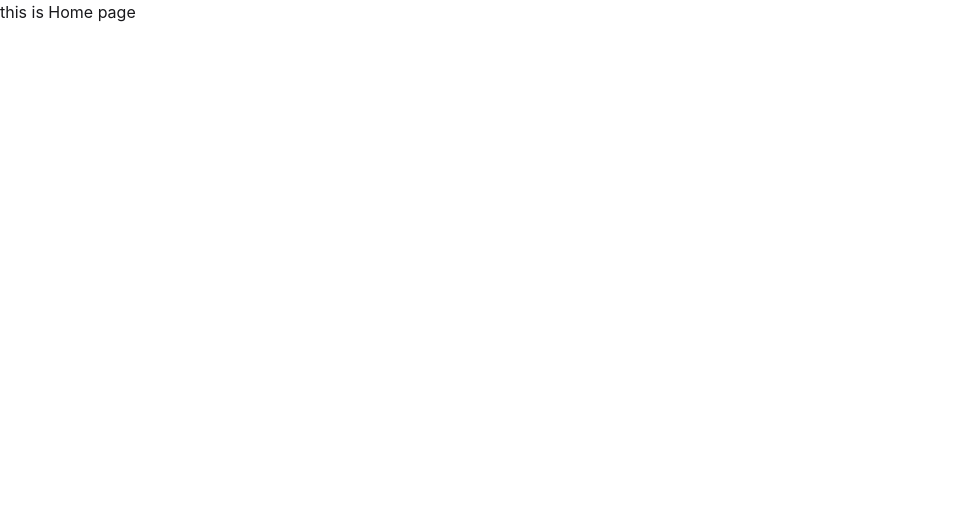
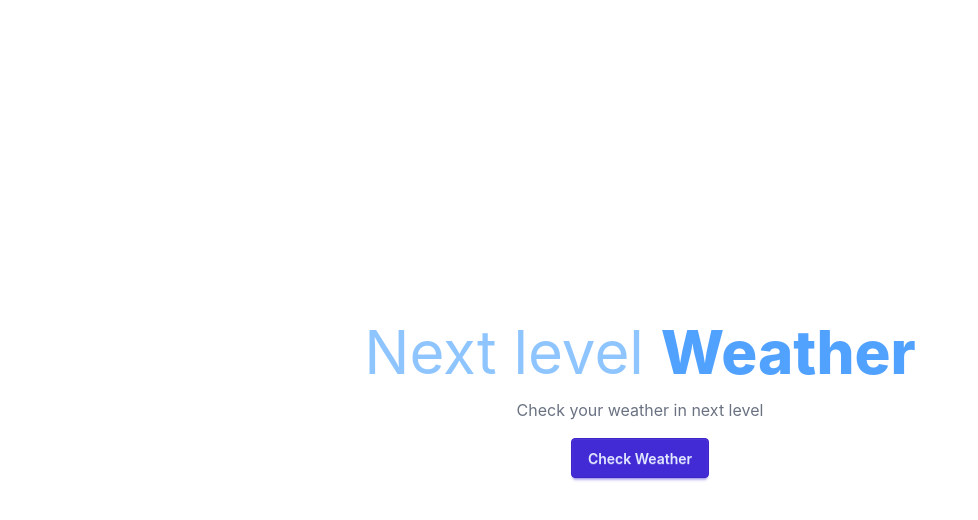
Before and after one commit to segfaulted11/Weather-App, a React (Vite) app: page / in a window 1280 px wide. Shown: the top 520 px of the page, without its empty margins (0-978 px from the left). Built offline with nearby package versions, Linux system fonts and the light colour scheme.

Commit message:
Nested Routing configuration & Outlet

```diff
--- a/index.html
+++ b/index.html
@@ -1,5 +1,5 @@
 <!doctype html>
-<html lang="en">
+<html lang="en" data-theme="light">
   <head>
     <meta charset="UTF-8" />
     <link rel="icon" type="image/svg+xml" href="/favicon.svg" />
--- a/src/App.jsx
+++ b/src/App.jsx
@@ -3,11 +3,18 @@ import { createBrowserRouter } from "react-router";
 import { RouterProvider } from "react-router/dom";
 import Home from './pages/Home';
 import AboutUs from './pages/AboutUs';
+import MainLayout from './layouts/MainLayout';
 
 const router = createBrowserRouter([
   {
     path: "/",
-    element: <Home/>,
+    Component : MainLayout,
+    children : [
+      {
+        index : true,
+        element : <Home/>
+      }
+    ]
   },
   {
     path: "/about",
--- /dev/null
+++ b/src/layouts/MainLayout.jsx
@@ -0,0 +1,16 @@
+import { Outlet } from "react-router"
+
+//jodi bhule jao ondho kore dao
+function MainLayout() {
+  return (
+    <div>
+
+        <div className="min-h-screen flex justify-center items-center">
+        <Outlet/>
+        </div>
+
+    </div>
+  )
+}
+
+export default MainLayout
--- a/src/pages/Home.jsx
+++ b/src/pages/Home.jsx
@@ -1,7 +1,14 @@
 
 function Home() {
   return (
-    <div>this is Home page</div>
+    <div className="text-center">
+
+    <h1 className="text-6xl text-blue-300">Next level <span className="text-blue-400 font-extrabold">Weather</span>
+    </h1>
+    <p className="text-md py-4 text-gray-500">Check your weather in next level</p>
+
+  <div><button type="button" className="btn btn-primary hover:scale-105 transition-all delay-50">Check Weather</button></div>
+    </div>
   )
 }
 
```
